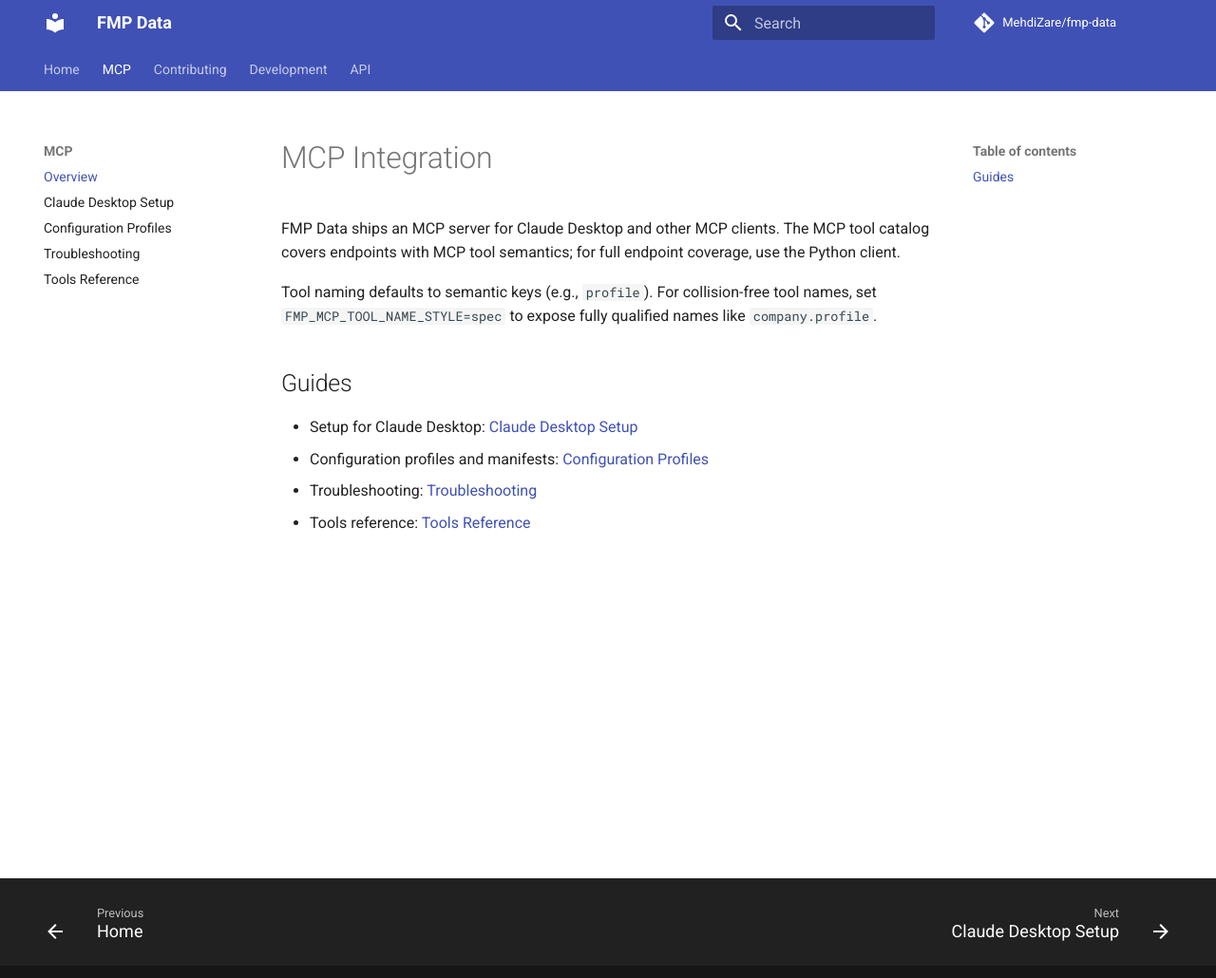
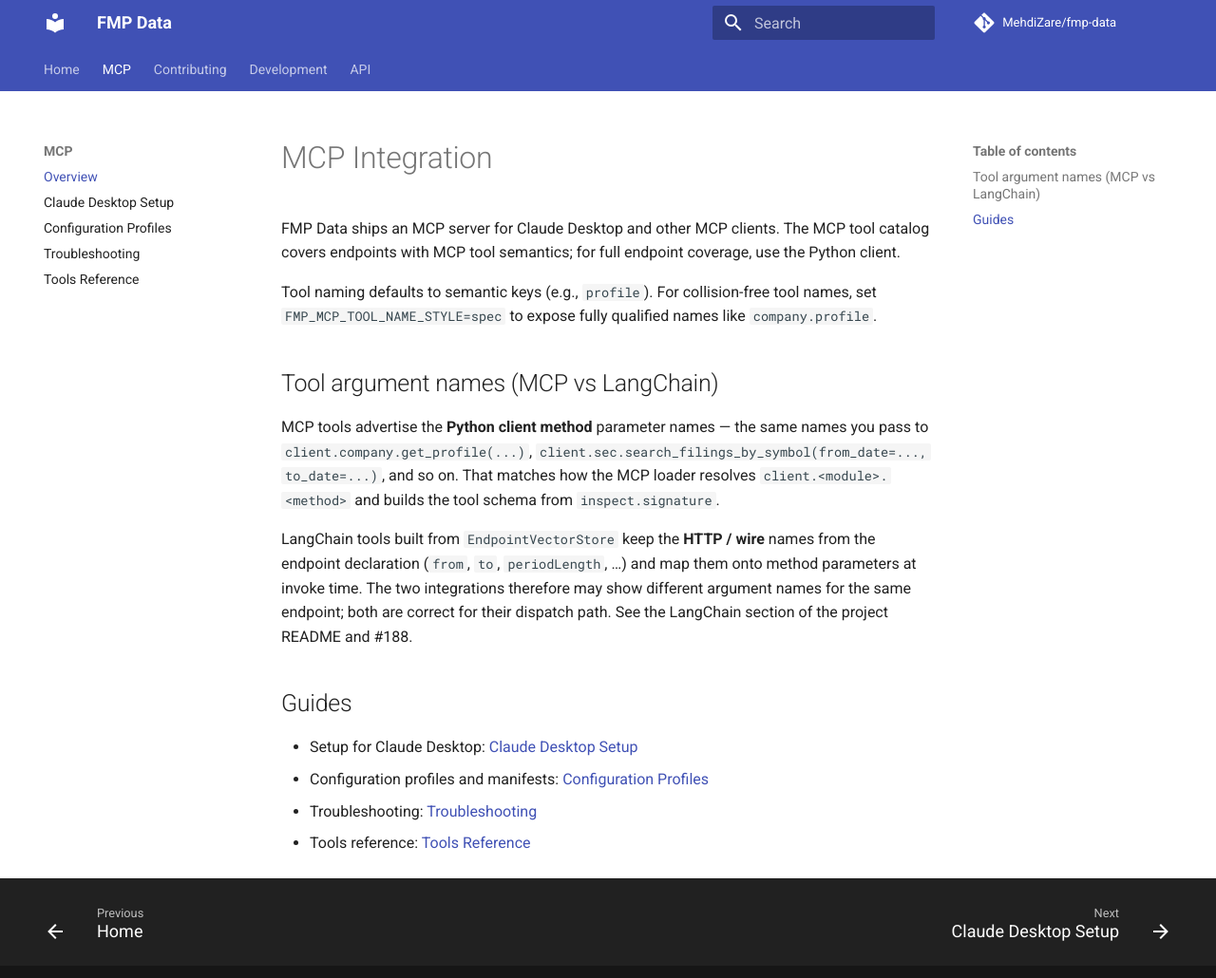
Before and after one commit to MehdiZare/fmp-data, an MkDocs documentation site: the page built from docs/mcp/index.md, in a window 1280 px wide and 1041 px high. Shown: the top 1030 px of the window at 95% size. Built offline with MkDocs 1.6.1 and Material for MkDocs 9.7.7, drawn with Linux system fonts in a browser that asks for light colours; comment, search, counter and statistics services are not loaded; the version menu is left out.

Commit message:
fix(ci,lc): endpoint↔method coverage guard and Claude review visibility
#188: catalogue-wide guard pins request-fallback tools and dropped
mandatory wire fields so new shape mismatches fail CI. Document that
LangChain keeps wire arg names while MCP exposes method params.

#187: soft-failed Claude review writes a job summary with token-rotate
steps; add maintainer notes in .github/CLAUDE_CODE_REVIEW.md.

#166 remains deferred to 3.0 (cache-key rename). OAuth secret restore
is ops-only and left for maintainers.

```diff
--- a/docs/mcp/index.md
+++ b/docs/mcp/index.md
@@ -8,6 +8,20 @@
 names, set `FMP_MCP_TOOL_NAME_STYLE=spec` to expose fully qualified names like
 `company.profile`.
 
+## Tool argument names (MCP vs LangChain)
+
+MCP tools advertise the **Python client method** parameter names — the same
+names you pass to `client.company.get_profile(...)`,
+`client.sec.search_filings_by_symbol(from_date=..., to_date=...)`, and so on.
+That matches how the MCP loader resolves `client.<module>.<method>` and builds
+the tool schema from `inspect.signature`.
+
+LangChain tools built from `EndpointVectorStore` keep the **HTTP / wire** names
+from the endpoint declaration (`from`, `to`, `periodLength`, …) and map them
+onto method parameters at invoke time. The two integrations therefore may show
+different argument names for the same endpoint; both are correct for their
+dispatch path. See the LangChain section of the project README and #188.
+
 ## Guides
 
 - Setup for Claude Desktop: [Claude Desktop Setup](claude_desktop.md)
```
Also changed, not shown: CHANGELOG.md (+7 -0 lines), CONTRIBUTING.md (+14 -0 lines), LLM.md (+1 -0 lines), README.md (+16 -0 lines), .github/CLAUDE_CODE_REVIEW.md (added), 2 other files.
